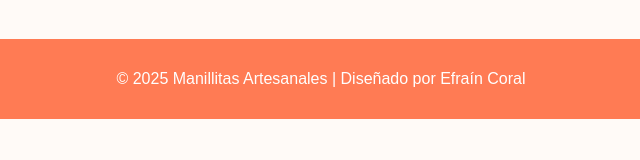
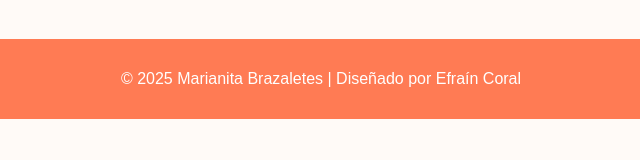
Before and after one commit to EfrainCoral/MarianitaBrasaletes, a plain HTML site: page contacto.html in a window 1280 px wide. Shown: the part 637-797 px from the top of the page, 319-959 px from the left. Drawn offline with Linux system fonts and the light colour scheme.

```diff
--- a/contacto.html
+++ b/contacto.html
@@ -3,7 +3,7 @@
 <head>
   <meta charset="UTF-8">
   <meta name="viewport" content="width=device-width, initial-scale=1.0">
-  <title>Contacto | Manillitas Artesanales</title>
+  <title>Contacto | Marianita Brazaletes</title>
   <link rel="stylesheet" href="estilos.css">
   <style>
     /* --- Estilos específicos para contacto --- */
@@ -176,7 +176,7 @@
   </a>
 
   <footer>
-    <p>&copy; 2025 Manillitas Artesanales | Diseñado por Efraín Coral</p>
+    <p>&copy; 2025 Marianita Brazaletes | Diseñado por Efraín Coral</p>
   </footer>
 
   <script>
```
